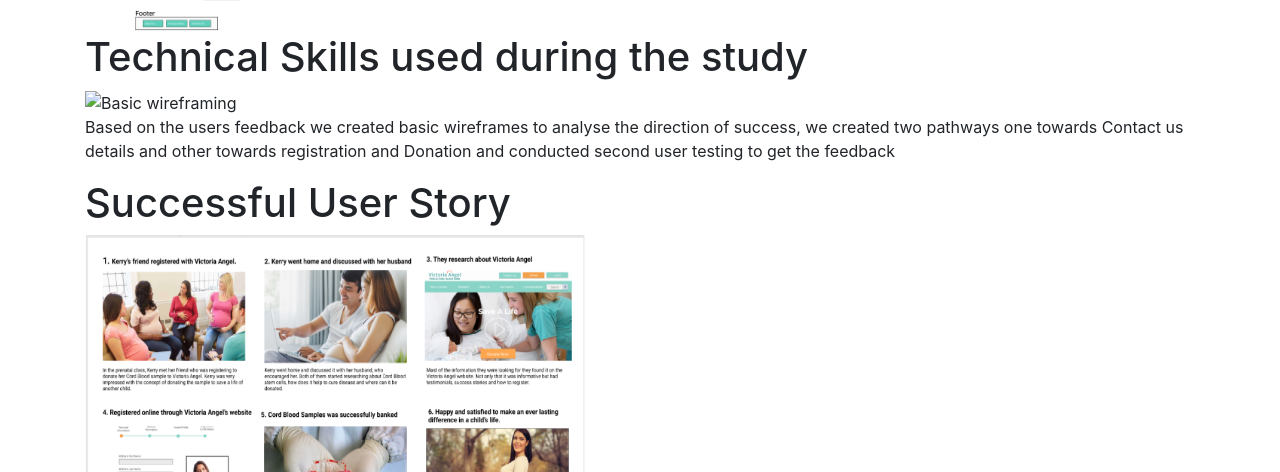
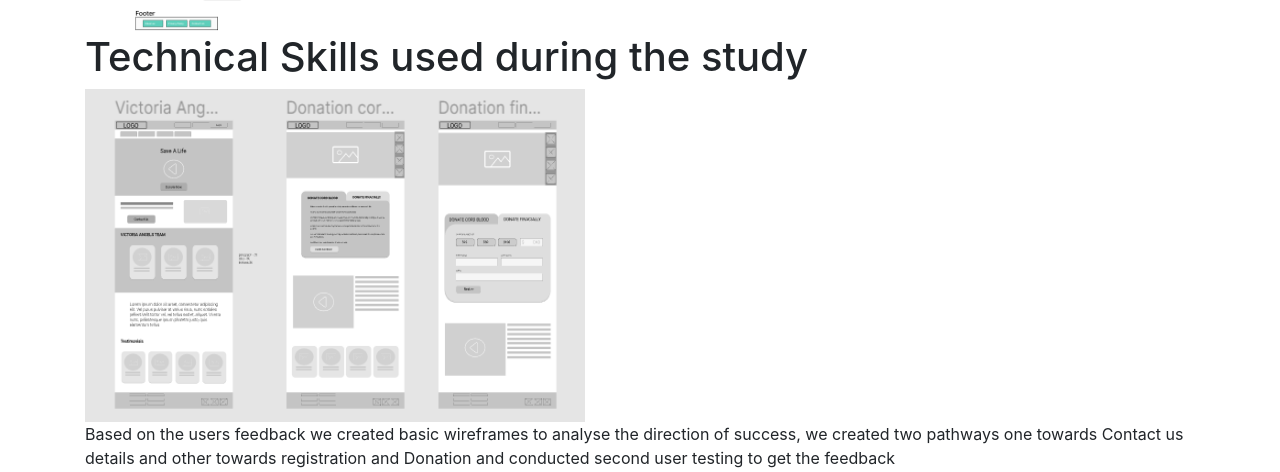
Before and after one commit to poonamsharma462/Assignment20, a plain HTML site: page index.html in a window 1280 px wide. Shown: the part 1559-2031 px from the top of the page. Drawn offline with nearby package versions, Linux system fonts and the light colour scheme.

Commit message:
changed to technical skills img

```diff
--- a/index.html
+++ b/index.html
@@ -86,7 +86,7 @@ Not suitable Colour scheme and images
 
           <div class="container">
             <h1>Technical Skills used during the study </h1>
-            <img src="Image/Capture1.PNG" alt="Basic wireframing" width="500" height="333">
+            <img src="Image/Capture 1.PNG" alt="Basic wireframing" width="500" height="333">
 <p>Based on the users feedback we created basic wireframes to analyse the direction of success,
  we created two pathways one towards Contact us details and other towards registration and Donation and
  conducted second user testing to get the feedback</p>
```
